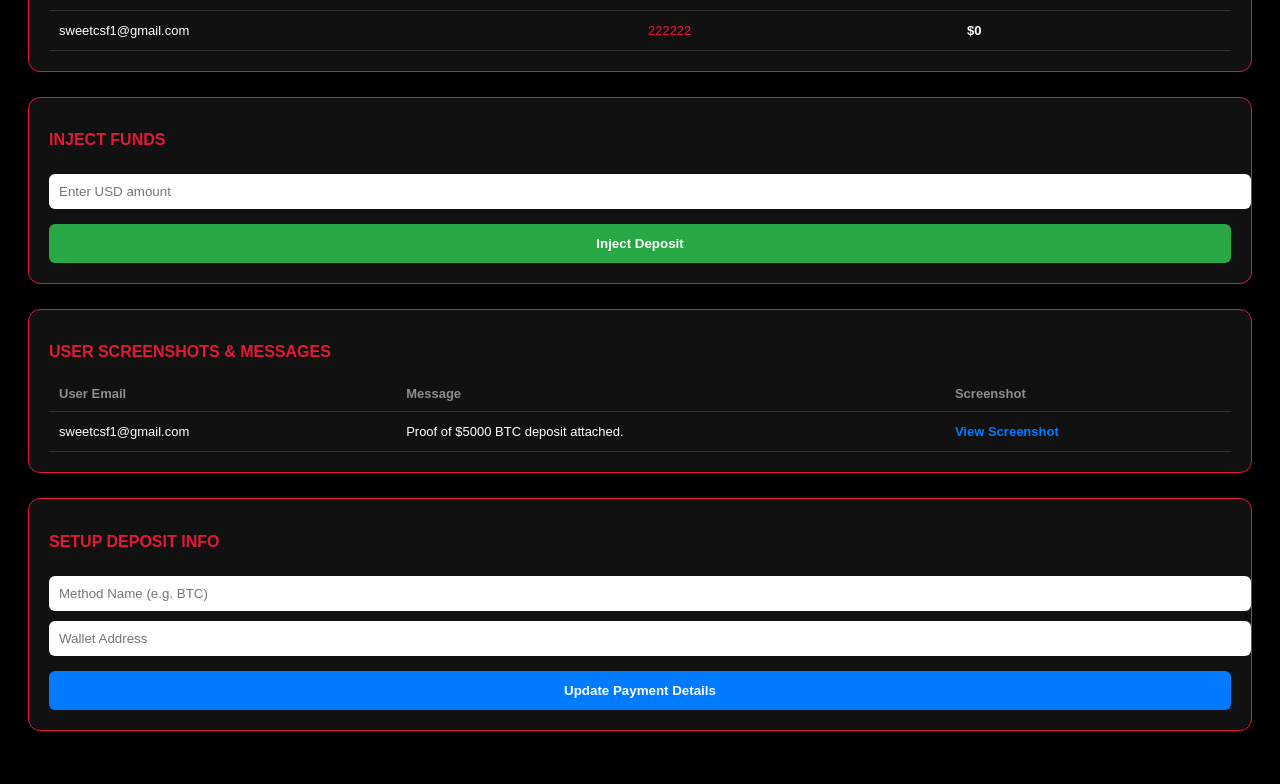
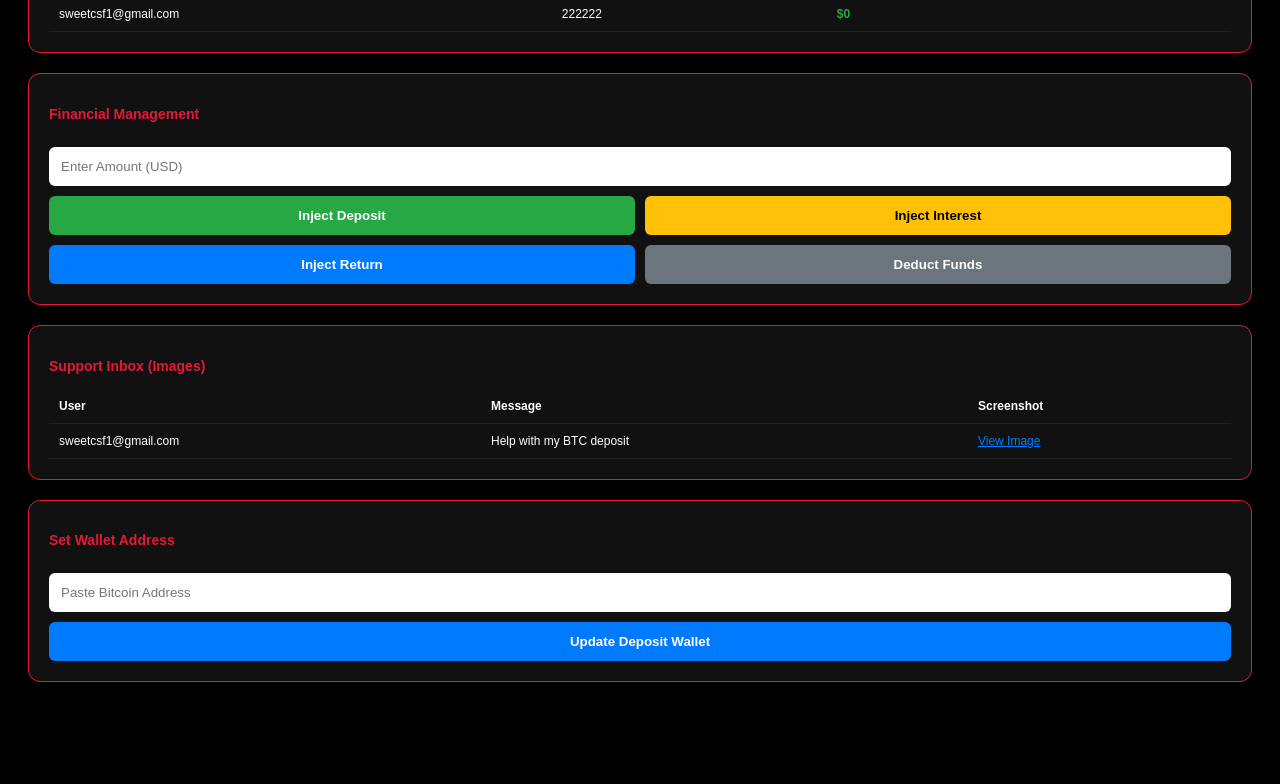
Before and after one commit to sweetcsf1-png/Tesla-Base, a plain HTML site: page admin.html in a window 1280 px wide. Shown: the part 209-993 px from the top of the page. After the commit the page ends 939 px from the top, so only its background shows below. Drawn offline with Linux system fonts and the light colour scheme.

Commit message:
admin.html

```diff
--- a/admin.html
+++ b/admin.html
@@ -3,88 +3,85 @@
 <head>
     <meta charset="UTF-8">
     <meta name="viewport" content="width=device-width, initial-scale=1.0">
-    <title>Tesla Base | Master Admin</title>
+    <title>Tesla Base | Admin Control</title>
     <style>
-        :root { --bg: #000; --card: #111; --tesla-red: #E31937; --text: #fff; --gray: #8e8e8e; }
+        :root { --bg: #000; --tesla-red: #E31937; --card: #111; --text: #fff; }
         body { background: var(--bg); color: var(--text); font-family: sans-serif; padding: 20px; }
-        .box { border: 1px solid var(--tesla-red); border-radius: 12px; padding: 20px; margin-bottom: 25px; background: var(--card); }
-        h2 { font-size: 16px; margin-bottom: 15px; color: var(--tesla-red); text-transform: uppercase; }
-        table { width: 100%; border-collapse: collapse; font-size: 13px; text-align: left; }
-        th { color: var(--gray); padding: 10px; border-bottom: 1px solid #333; }
-        td { padding: 12px 10px; border-bottom: 1px solid #333; }
-        input { background: #fff; border: none; padding: 10px; border-radius: 6px; width: 100%; margin-top: 10px; color: #000; }
-        .btn { padding: 12px; border: none; border-radius: 6px; cursor: pointer; font-weight: bold; width: 100%; margin-top: 15px; color: #fff; }
-        .btn-green { background: #28a745; }
-        .btn-blue { background: #007bff; }
-        .img-link { color: #007bff; text-decoration: none; font-weight: bold; }
+        .box { border: 1px solid var(--tesla-red); border-radius: 12px; padding: 20px; margin-bottom: 20px; background: var(--card); }
+        h2 { font-size: 14px; color: var(--tesla-red); margin-bottom: 15px; }
+        table { width: 100%; border-collapse: collapse; font-size: 12px; text-align: left; }
+        th, td { padding: 10px; border-bottom: 1px solid #222; }
+        input { width: 100%; padding: 12px; border-radius: 6px; border:none; margin: 10px 0; box-sizing:border-box; }
+        .btn-grid { display: grid; grid-template-columns: 1fr 1fr; gap: 10px; }
+        .btn { padding: 12px; border:none; border-radius:6px; font-weight:bold; cursor:pointer; color:#fff; }
+        .btn-inj { background: #28a745; }
+        .btn-int { background: #ffc107; color:#000; }
+        .btn-ret { background: #007bff; }
+        .btn-ded { background: #6c757d; }
     </style>
 </head>
 <body>
 
-    <h1 style="color:var(--tesla-red); margin-bottom:30px;">MASTER ADMIN CONTROL</h1>
+    <h1 style="color:var(--tesla-red); letter-spacing:2px;">MASTER CONTROL</h1>
 
     <div class="box">
-        <h2>Active User Balances</h2>
+        <h2>User Overview</h2>
         <table>
-            <thead><tr><th>Email</th><th>Password</th><th>Balance</th></tr></thead>
-            <tbody>
+            <tr><th>Email</th><th>Password</th><th>Current Balance</th></tr>
             <tr>
                 <td>sweetcsf1@gmail.com</td>
-                    <td style="color:var(--tesla-red)">222222</td>
-                    <td id="admin-bal" style="font-weight:bold;">$0.00</td>
+                <td>222222</td>
+                <td id="view-bal" style="color:#28a745; font-weight:bold;">$0.00</td>
             </tr>
-            </tbody>
         </table>
     </div>
 
     <div class="box">
-        <h2>Inject Funds</h2>
-        <input type="number" id="injectAmt" placeholder="Enter USD amount">
-        <button class="btn btn-green" onclick="inject()">Inject Deposit</button>
+        <h2>Financial Management</h2>
+        <input type="number" id="amt" placeholder="Enter Amount (USD)">
+        <div class="btn-grid">
+            <button class="btn btn-inj" onclick="mod('add')">Inject Deposit</button>
+            <button class="btn btn-int" onclick="mod('add')">Inject Interest</button>
+            <button class="btn btn-ret" onclick="mod('add')">Inject Return</button>
+            <button class="btn btn-ded" onclick="mod('sub')">Deduct Funds</button>
+        </div>
     </div>
 
     <div class="box">
-        <h2>User Screenshots & Messages</h2>
+        <h2>Support Inbox (Images)</h2>
         <table>
-            <thead>
-                <tr><th>User Email</th><th>Message</th><th>Screenshot</th></tr>
-            </thead>
-            <tbody>
+            <tr><th>User</th><th>Message</th><th>Screenshot</th></tr>
             <tr>
                 <td>sweetcsf1@gmail.com</td>
-                    <td>Proof of $5000 BTC deposit attached.</td>
-                    <td><a href="#" class="img-link">View Screenshot</a></td>
+                <td>Help with my BTC deposit</td>
+                <td><a href="#" style="color:#007bff;">View Image</a></td>
             </tr>
-            </tbody>
         </table>
     </div>
 
     <div class="box">
-        <h2>Setup Deposit Info</h2>
-        <input type="text" id="wallName" placeholder="Method Name (e.g. BTC)">
-        <input type="text" id="wallInfo" placeholder="Wallet Address">
-        <button class="btn btn-blue" onclick="savePay()">Update Payment Details</button>
+        <h2>Set Wallet Address</h2>
+        <input type="text" id="wall" placeholder="Paste Bitcoin Address">
+        <button class="btn btn-ret" style="width:100%" onclick="save()">Update Deposit Wallet</button>
     </div>
 
     <script>
-        function inject() {
-            const val = parseFloat(document.getElementById('injectAmt').value);
+        function mod(type) {
+            const val = parseFloat(document.getElementById('amt').value);
             if(isNaN(val)) return;
             let current = parseFloat(localStorage.getItem('userBalance')) || 0;
-            localStorage.setItem('userBalance', (current + val).toFixed(2));
+            if(type === 'sub') current -= val; else current += val;
+            localStorage.setItem('userBalance', current.toFixed(2));
             render();
-            alert("Injected successfully!");
+            alert("Funds Updated!");
         }
-
-        function savePay() {
-            localStorage.setItem('dep_name', document.getElementById('wallName').value);
-            localStorage.setItem('dep_info', document.getElementById('wallInfo').value);
-            alert("Payment info updated!");
+        function save() {
+            localStorage.setItem('dep_info', document.getElementById('wall').value);
+            alert("Wallet updated!");
         }
-
         function render() {
             const b = localStorage.getItem('userBalance') || "0.00";
-            document.getElementById('admin-bal').innerText = "$" + parseFloat(b).toLocaleString();
+            document.getElementById('view-bal').innerText = "$" + parseFloat(b).toLocaleString();
         }
         window.onload = render;
     </script>
```
Lines whose indentation alone changed are shown as unchanged.
